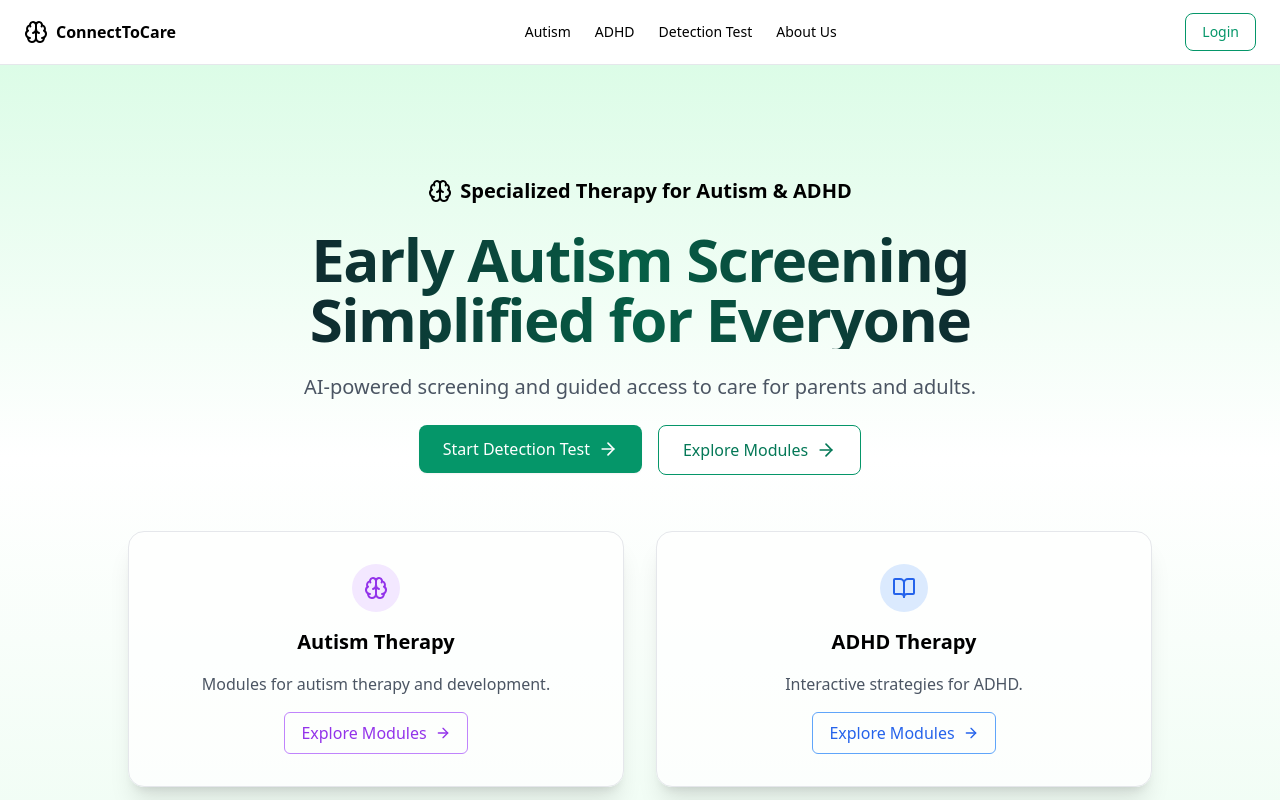
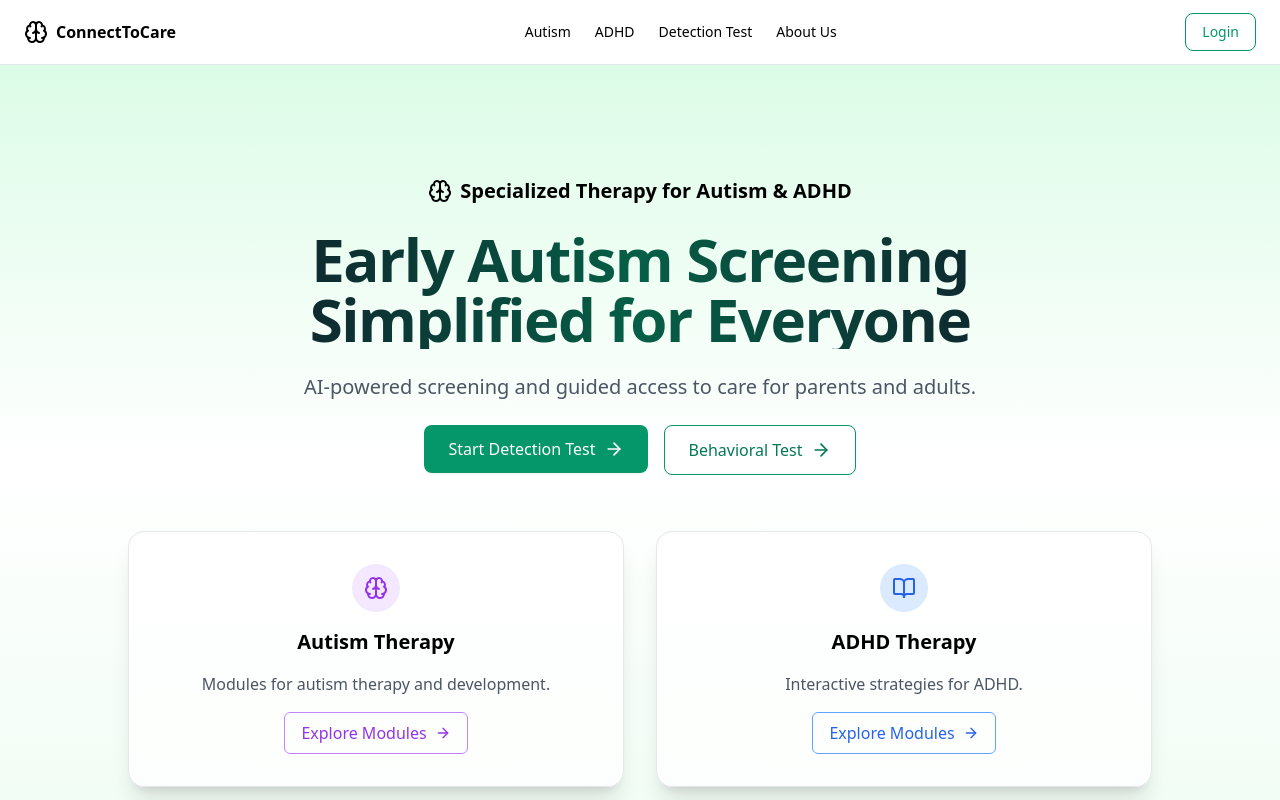
Before and after one commit to addnnan/connect-to-care, a React (Create React App) app in the folder frontend/connect-to-care-ui/: page / in a window 1280 px wide. Shown: the top 800 px of the page. Built offline with nearby package versions, Linux system fonts and the light colour scheme.

Commit message:
changed home button to behaviour test

```diff
--- a/frontend/connect-to-care-ui/src/components/Navbar.jsx
+++ b/frontend/connect-to-care-ui/src/components/Navbar.jsx
@@ -77,7 +77,7 @@ useEffect(() => {
   <div className="relative"ref={dropdownRef}>
     <button
       onClick={() => setOpen(!open)}
-      className="h-10 w-10 rounded-full bg-emerald-600 text-white font-semibold flex items-center justify-center hover:bg-emerald-700 transition"
+      className="h-10 w-10 rounded-full bg-emerald-600 text-white font-medium text-lg flex items-center justify-center hover:bg-emerald-700 transition"
     >
       {user.name?.charAt(0).toUpperCase()}
     </button>
--- a/frontend/connect-to-care-ui/src/pages/Home.jsx
+++ b/frontend/connect-to-care-ui/src/pages/Home.jsx
@@ -36,9 +36,9 @@ export default function Home() {
                     </button>
                   </Link>
 
-                  <Link to="/therapy-modules" className="w-full sm:w-auto">
+                  <Link to="/detection/detailed" className="w-full sm:w-auto">
                     <button className="w-full flex items-center justify-center gap-2 rounded-lg border border-emerald-600 bg-white px-6 py-3 text-base font-medium text-emerald-700 transition hover:bg-emerald-50 focus:outline-none focus:ring-2 focus:ring-emerald-500">
-                      Explore Modules
+                      Behavioral Test
                       <ArrowRight className="h-5 w-5" />
                     </button>
                   </Link>
```
Also changed, not shown: 1 other file (tests, documents, lock files or other folders).
